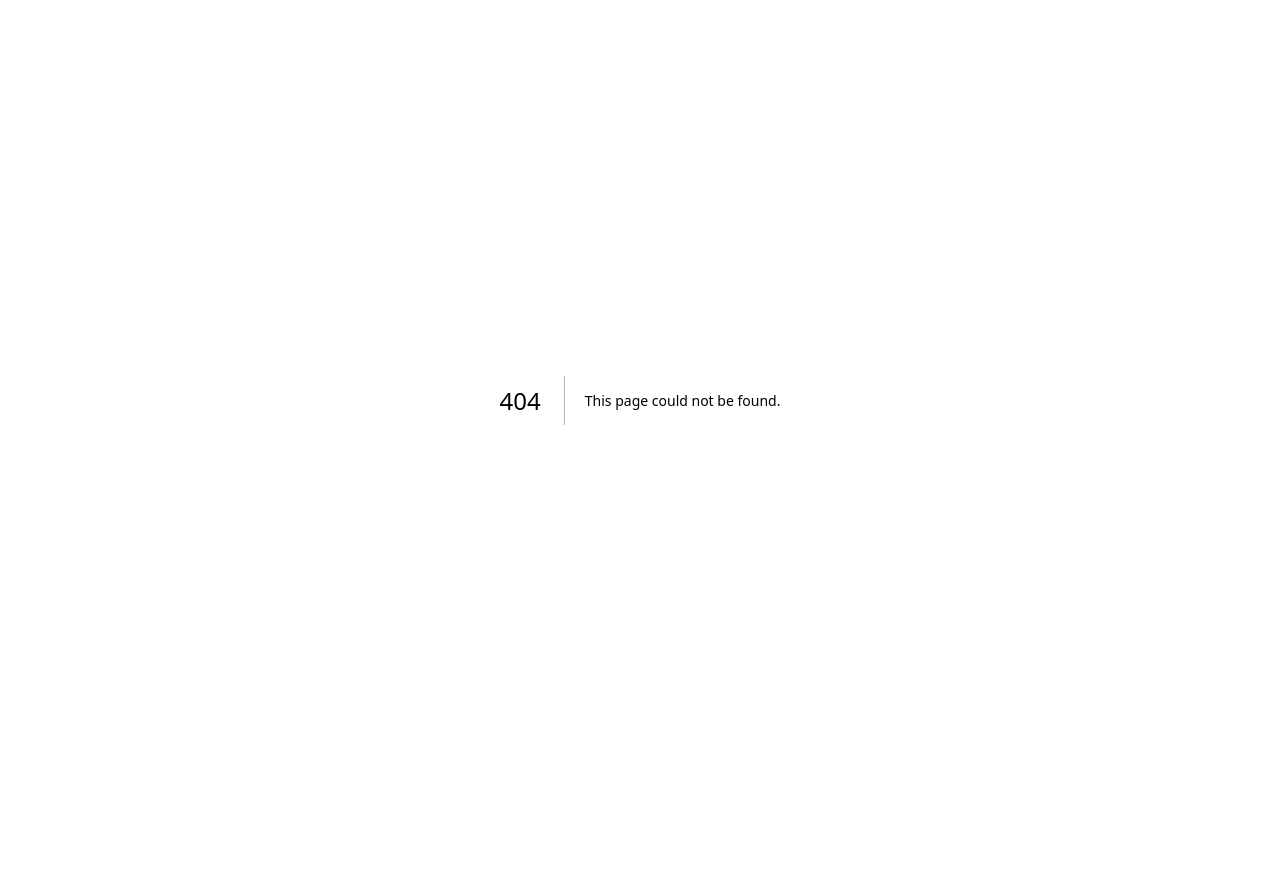
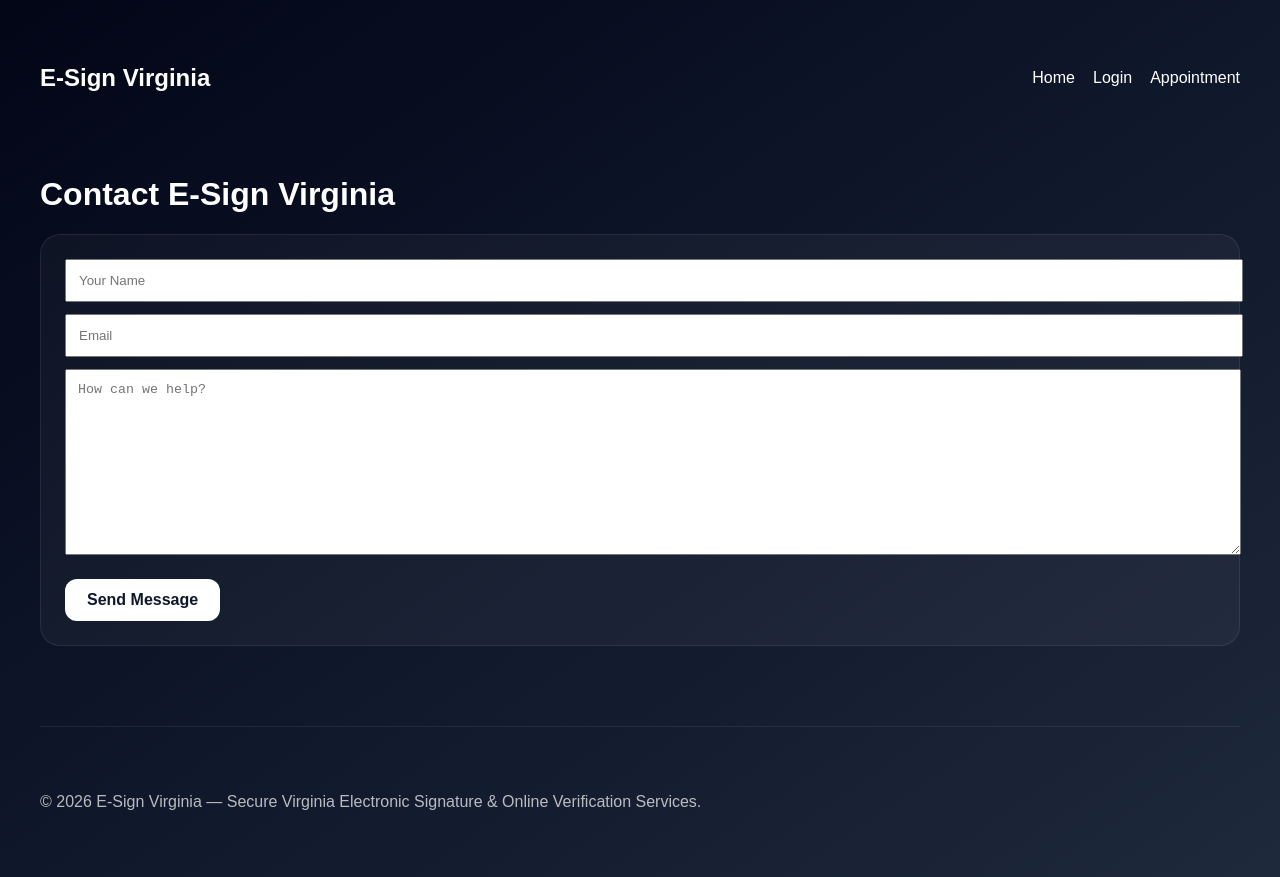
Before and after one commit to rawillia9801/esign, a Next.js app: page /contact in a window 1280 px wide. Before the commit this address had no page. Before the commit the page ends 800 px from the top, so only its background shows below. Built offline with nearby package versions, Linux system fonts and the light colour scheme.

Commit message:
Add contact page

```diff
--- /dev/null
+++ b/app/contact/page.tsx
@@ -0,0 +1,18 @@
+import Header from '../../components/Header'
+import Footer from '../../components/Footer'
+
+export default function Contact(){
+ return (
+  <main className="container" style={{paddingTop:'20px'}}>
+   <Header />
+   <h1 style={{marginTop:'40px'}}>Contact E-Sign Virginia</h1>
+   <div className="card" style={{marginTop:'20px'}}>
+    <input placeholder="Your Name" style={{width:'100%',padding:'12px',marginBottom:'12px'}} />
+    <input placeholder="Email" style={{width:'100%',padding:'12px',marginBottom:'12px'}} />
+    <textarea placeholder="How can we help?" style={{width:'100%',padding:'12px',height:'160px'}} />
+    <div className="btn" style={{marginTop:'20px'}}>Send Message</div>
+   </div>
+   <Footer />
+  </main>
+ )
+}
```
